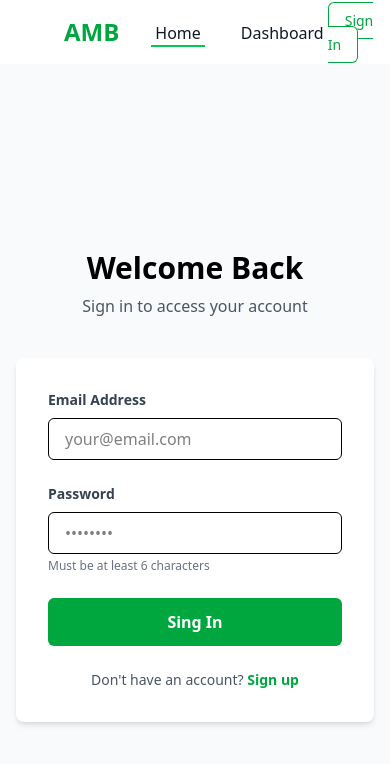
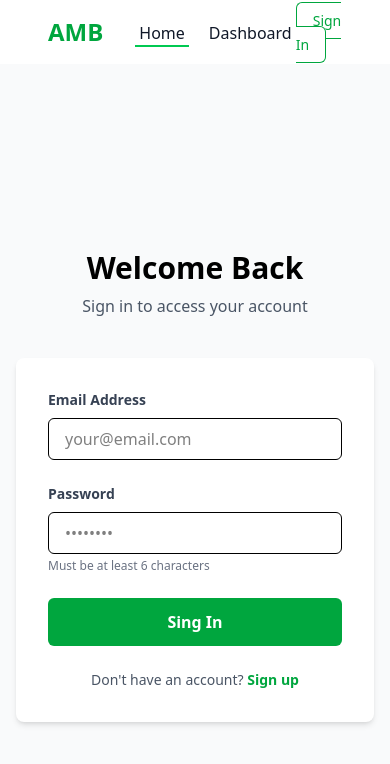
Before and after one commit to Amin365/Library-System, a React (Vite) app: page /signin in a window 390 px wide. Shown: the top 764 px of the page. Built offline with nearby package versions, Linux system fonts and the light colour scheme; no server answers.

Commit message:
corrected some responsive

```diff
--- a/src/components/Header.jsx
+++ b/src/components/Header.jsx
@@ -21,13 +21,13 @@ const Header = () => {
     <div className='max-w-7xl mx-auto px-4 md:px-6 lg:px-8'>
     <div className='flex  justify-between h-16'>
 
-         <div className='flex'>
-                        <div className='flex items-center ml-12 '>
+         <div className='flex ml-8'>
+                        <div className='flex items-center  '>
                             <Link to={'/'}
                                 className='text-2xl font-bold text-green-600'
                             >AMB</Link>
                         </div>
-                        <nav className='items-center flex ml-8 space-x-8'>
+                        <nav className='items-center flex ml-8 space-x-4'>
                             <Link to={'/'} className='inline-flex items-center px-1 pt-1 border-b-2 border-green-500 text-base font-medium text-gray-900 capitalize pointer-curser'>Home</Link>
                             <Link to={'/dashboard/dashboardhome'} className='inline-flex items-center px-1 pt-1 border-b-2 border-transparent text-base font-medium text-gray-900 capitalize'>dashboard</Link>
                         </nav>
--- a/src/pages/DashboardLayout.jsx
+++ b/src/pages/DashboardLayout.jsx
@@ -23,11 +23,11 @@ function DashboardLayout() {
       {/* Hamburger menu only on mobile */}
       {!sidebarOpen && (
         <button
-          className="md:hidden fixed top-3 left-2 z-50  p-2  "
+          className="md:hidden fixed top-3 left-1 z-50  p-2  "
           onClick={() => setSidebarOpen(true)}
           aria-label="Open sidebar"
         >
-          <CiMenuBurger size={28} />
+          <CiMenuBurger size={28}  />
         </button>
       )}
 
@@ -69,7 +69,7 @@ function DashboardLayout() {
       {/* Mobile overlay */}
       {sidebarOpen && (
         <div
-          className="fixed inset-0 bg-black bg-opacity-30 z-30 md:hidden"
+          className="fixed inset-0 bg-[rgba(0,0,0,0.6)] z-30 md:hidden"
           onClick={() => setSidebarOpen(false)}
         />
       )}
```
